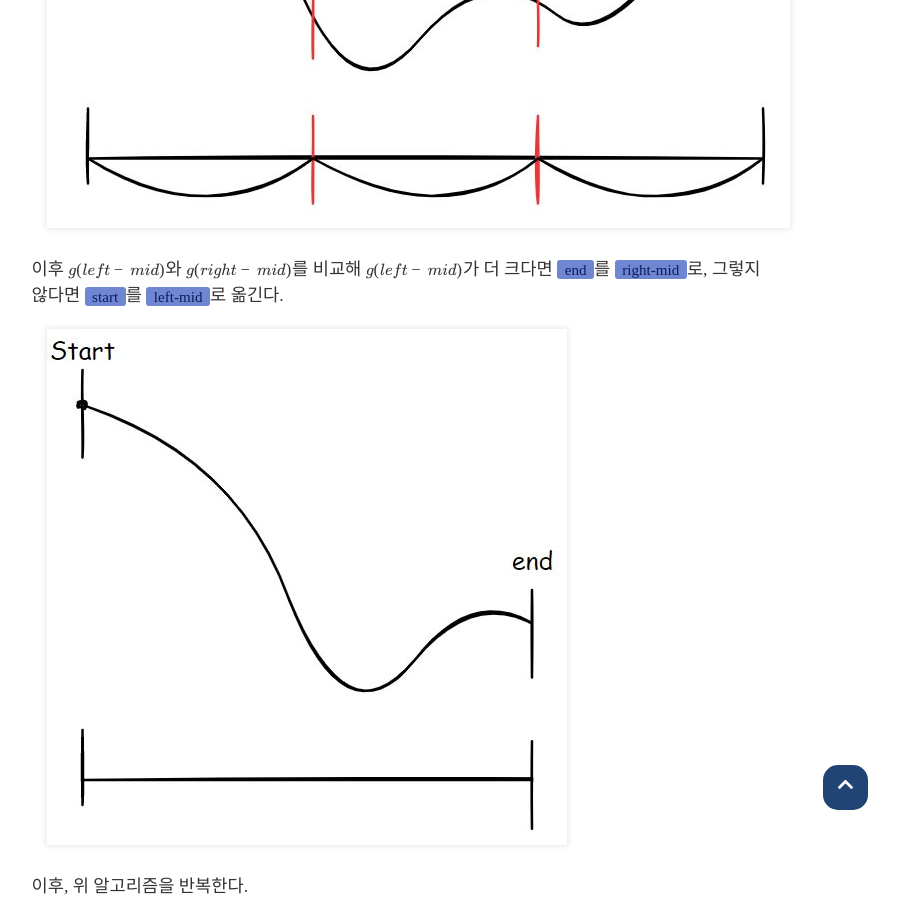
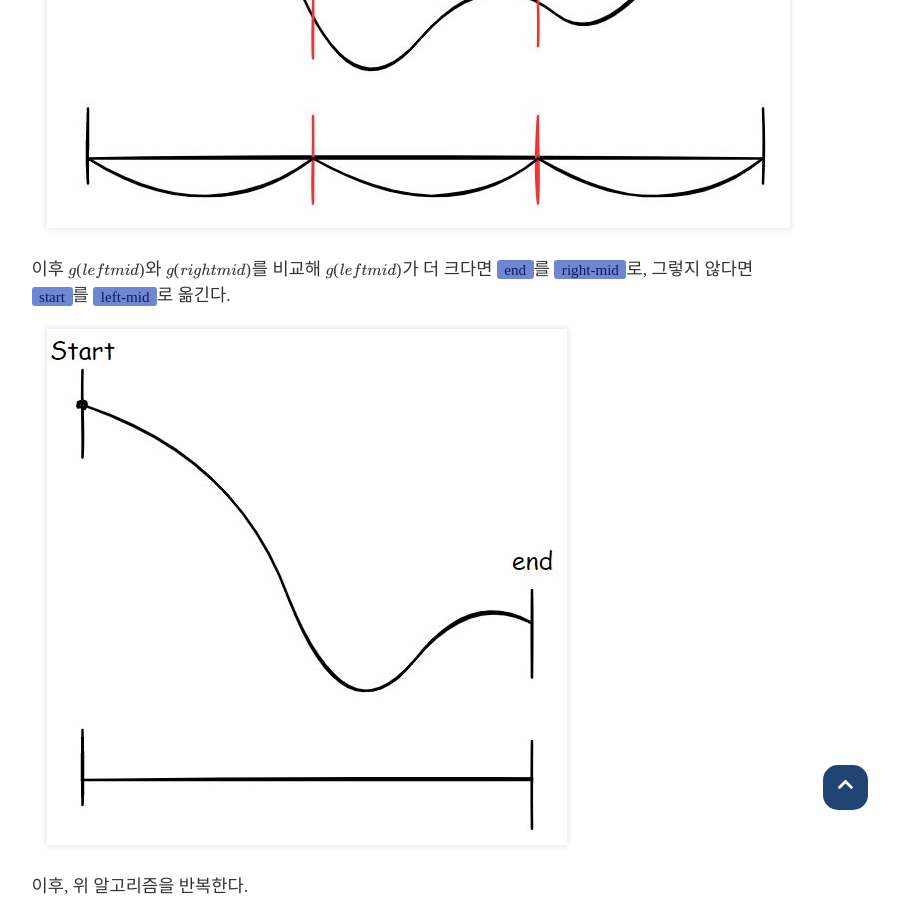
Before and after one commit to Hamsik2rang/Hamsik2rang.github.io, a Jekyll site: the page built from _posts/2022-03-22-BOJ-Solve-21618.md, in a window 1280 px wide and 900 px high, scrolled down 3483 px. Shown: the whole window, without its empty margins (220-1119 px from the left). Built offline with Jekyll 4.4.1, drawn with Linux system fonts in a browser that asks for light colours; nearby versions of some CDN libraries; some web fonts are replaced; formulas are drawn with MathJax 3; comment, search, counter and statistics services are not loaded.

Commit message:
수식 오류 정정

```diff
--- a/_posts/2022-03-22-BOJ-Solve-21618.md
+++ b/_posts/2022-03-22-BOJ-Solve-21618.md
@@ -59,7 +59,7 @@ use_math: True
 
 ![]({{site.baseurl}}/assets/img/posts/2022-03-22/BOJ-Solve-21618/img06.jpg)
 
-이후 $g(left-mid)$와 $g(right-mid)$를 비교해 $g(left-mid)$가 더 크다면 `end`를 `right-mid`로, 그렇지 않다면 `start`를 `left-mid`로 옮긴다.
+이후 $g(leftmid)$와 $g(rightmid)$를 비교해 $g(leftmid)$가 더 크다면 `end`를 `right-mid`로, 그렇지 않다면 `start`를 `left-mid`로 옮긴다.
 
 ![]({{site.baseurl}}/assets/img/posts/2022-03-22/BOJ-Solve-21618/img07.jpg)
 
```
